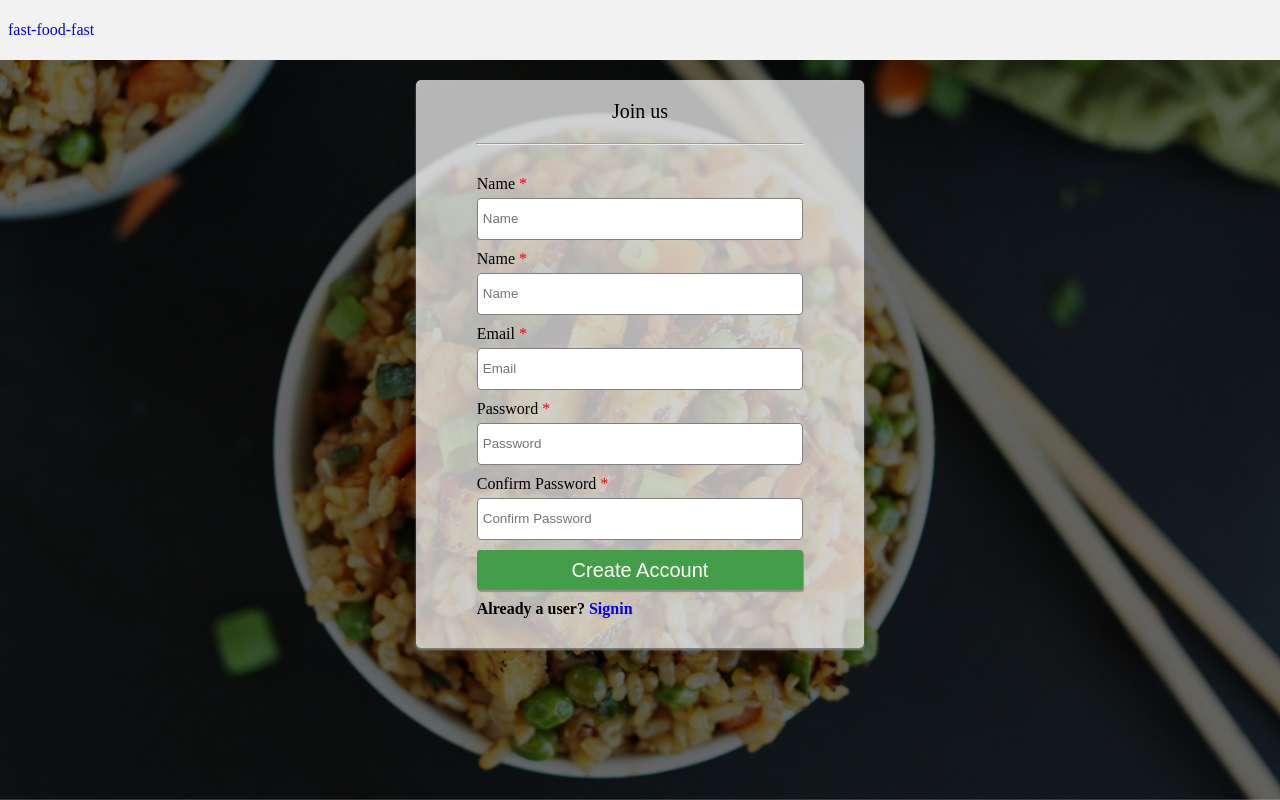
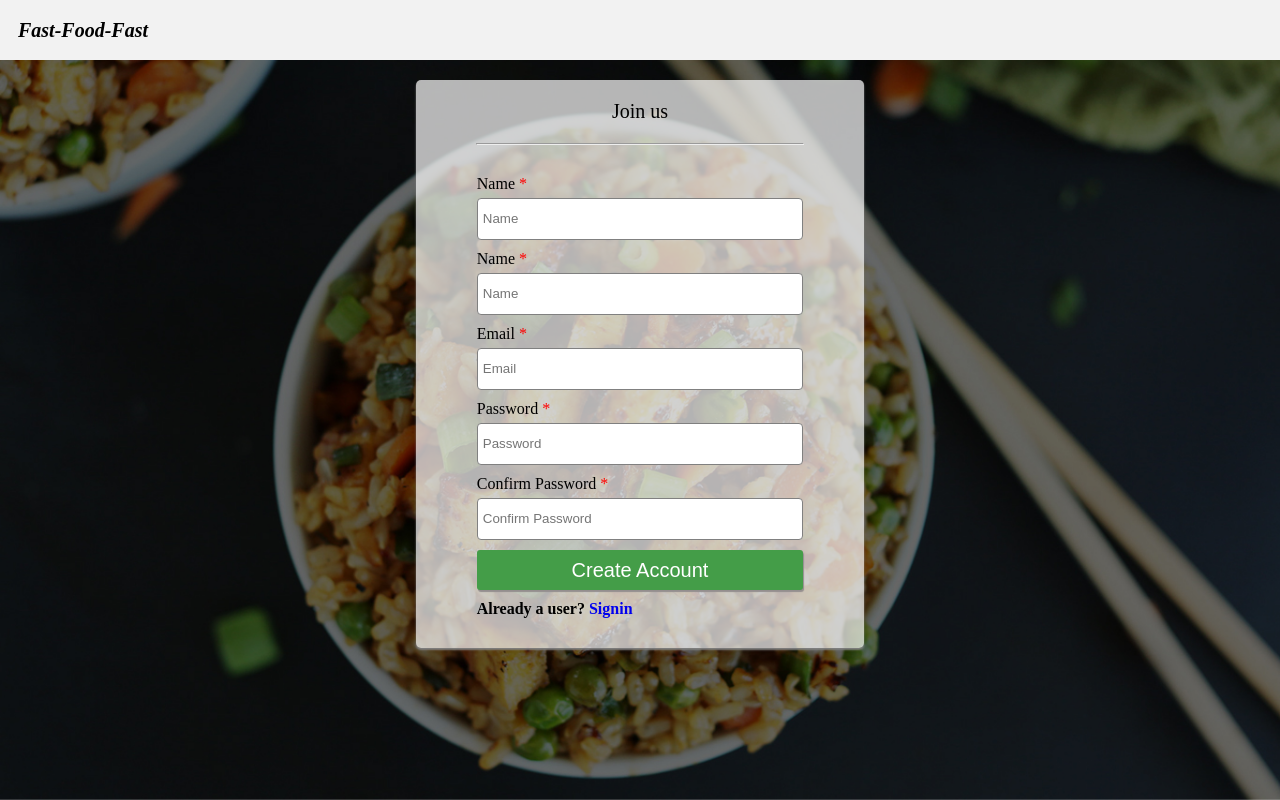
Before and after one commit to akolliy1/FAST-FOOD-FAST, a website: page UI/signup.html in a window 1280 px wide. Drawn offline with Linux system fonts and the light colour scheme.

Commit message:
styling to navigation title bar

```diff
--- a/UI/assets/css/modules/header.css
+++ b/UI/assets/css/modules/header.css
@@ -10,3 +10,14 @@
     height: 60px;
     box-sizing: border-box
 }
+#title {
+    float: left;
+}
+#title a {
+    font-size: 20px;
+    font-weight: 800;
+    text-transform: capitalize;
+    font-style: italic;
+    padding: 10px;
+    color: black
+}
```
